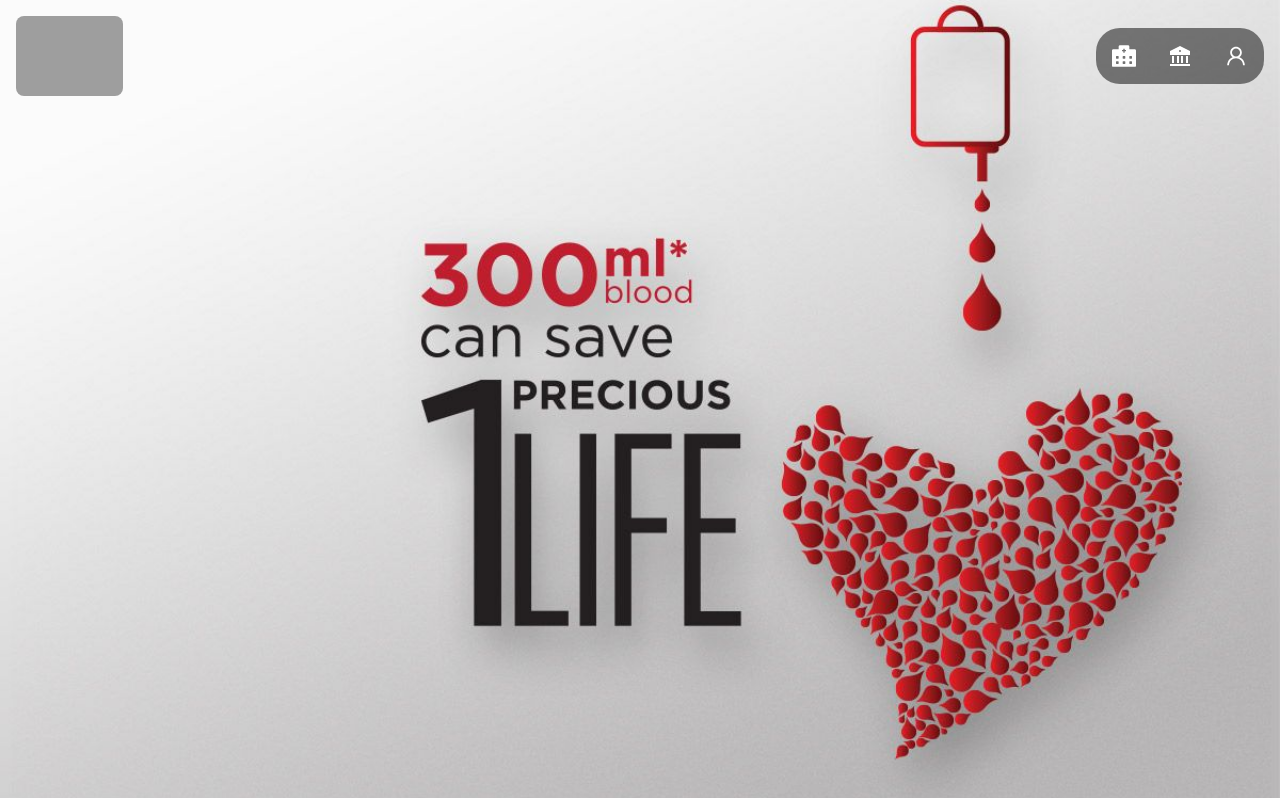
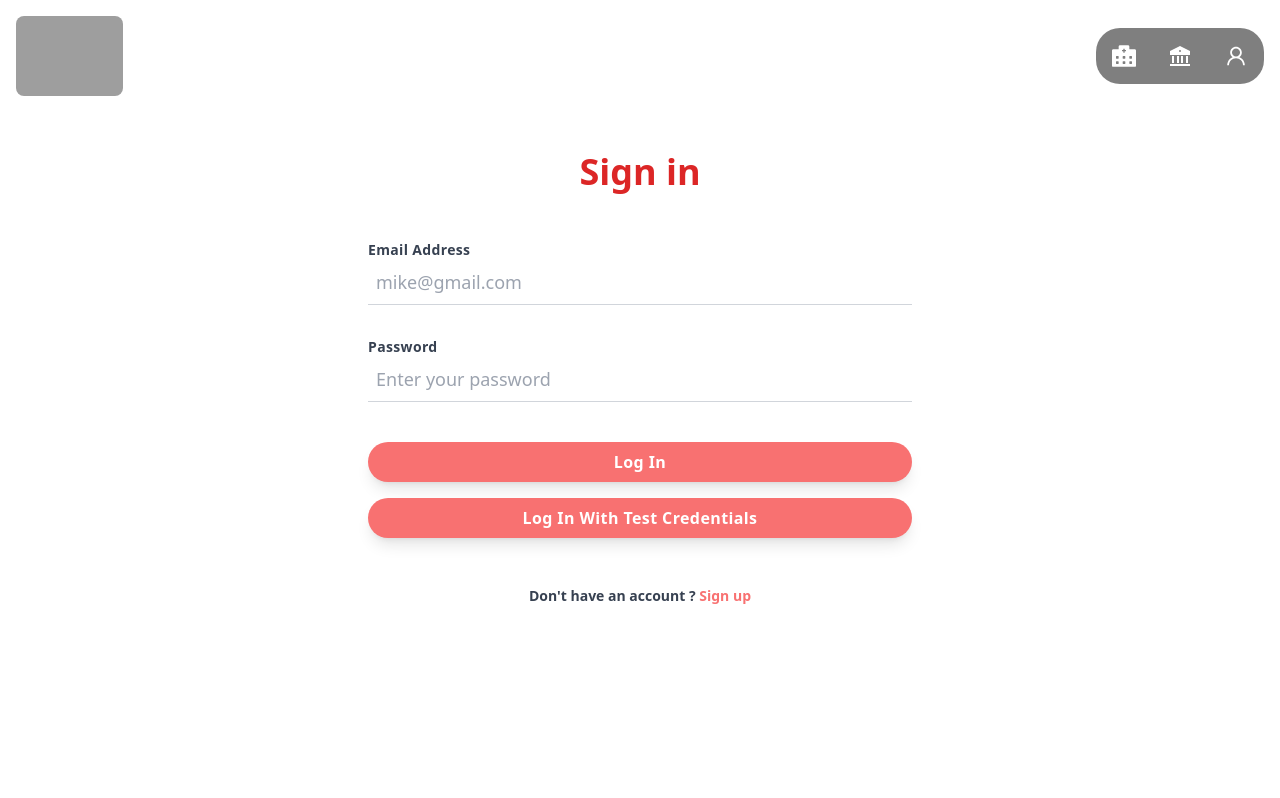
Before and after one commit to Parshaw-Bhattacharjee/life-blood, a React (Create React App) app: page /login/donor in a window 1280 px wide. Shown: the top 798 px of the page. Built offline with nearby package versions, Linux system fonts and the light colour scheme; grey boxes are pictures that could not be loaded.

Commit message:
added login page

```diff
--- a/src/components/NavBar.js
+++ b/src/components/NavBar.js
@@ -2,12 +2,17 @@ import { React } from 'react';
 import { AiOutlineUser } from 'react-icons/ai';
 import { FaHospitalAlt } from 'react-icons/fa';
 import { RiBankFill } from 'react-icons/ri';
-import { Link, useNavigate } from 'react-router-dom';
+import { Link, useLocation, useNavigate } from 'react-router-dom';
 
 const NavBar = () => {
+  const location = useLocation();
   const navigate = useNavigate();
   return (
-    <div className='fixed top-0 left-0 right-0 w-full flex justify-between items-center p-4'>
+    <div
+      className={`fixed top-0 left-0 right-0  w-full flex justify-between items-center p-4 ${
+        location.pathname !== '/' ? 'bg-white' : ''
+      }`}
+    >
       <div className=''>
         <img
           onClick={() => navigate('/')}
@@ -19,17 +24,17 @@ const NavBar = () => {
       <nav>
         <ul className='flex gap-8 p-4 bg-black/50 text-white rounded-3xl md:text-2xl'>
           <li>
-            <Link to={'/hospital'}>
+            <Link to={'/login/hospital'}>
               <FaHospitalAlt />
             </Link>
           </li>
           <li>
-            <Link to={'/blood_bank'}>
+            <Link to={'/login/blood_bank'}>
               <RiBankFill />
             </Link>
           </li>
           <li>
-            <Link to={'/donor'}>
+            <Link to={'/login/donor'}>
               <AiOutlineUser />
             </Link>
           </li>
--- a/src/pages/Auth/Login.jsx
+++ b/src/pages/Auth/Login.jsx
@@ -1,68 +1,127 @@
-import React from "react";
+import React from 'react';
+import { Link } from 'react-router-dom';
+import { useState } from 'react';
 const Login = ({ user }) => {
-  const [showModal, setShowModal] = React.useState(false);
+  const [showPassword, setShowPassword] = useState(false);
   return (
-    <>
-      <div className="bg-blood-donation-image w-full h-screen bg-cover bg-center items-center flex px-4"></div>
+    <div className='mt-28 w-full min-h-screen flex  flex-col bg-white'>
+      <div className='w-full md:w-1/2 bg-white mt-10 px-12 self-center'>
+        <h2 className='text-center text-4xl text-red-600 font-display font-semibold'>
+          Sign in
+        </h2>
+        <div className='mt-12'>
+          <form>
+            <div className='flex flex-col'>
+              <div className='text-sm font-bold text-gray-700 tracking-wide'>
+                Email Address
+              </div>
+              <div className='border-b border-gray-300'>
+                <input
+                  className='w-full text-lg p-2 focus:outline-none'
+                  type='email'
+                  //   value={loginInput.email}
+                  onChange={(e) => {
+                    // setLoginInput({ ...loginInput, email: e.target.value });
+                    // if (!validateEmail(e.target.value)) {
+                    //   setLoginInputError({
+                    //     ...loginInputError,
+                    //     email: 'Email should be in correct format',
+                    //   });
+                    // } else {
+                    //   setLoginInputError({ ...loginInputError, email: '' });
+                    // }
+                  }}
+                  placeholder='mike@gmail.com'
+                  required
+                />
+              </div>
+              {/* {loginInputError.email ? (
+                <div className='text-red-500 font-semibold self-center text-sm'>
+                  {loginInputError.email}
+                </div>
+              ) : null} */}
+            </div>
+            <div className='mt-8 flex flex-col'>
+              <div className='flex justify-between items-center'>
+                <div className='text-sm font-bold text-gray-700 tracking-wide'>
+                  Password
+                </div>
+              </div>
+              <div className='flex items-center border-b border-gray-300'>
+                <input
+                  //   value={loginInput.password}
+                  className='w-full text-lg p-2  focus:outline-none'
+                  type={showPassword ? 'text' : 'password'}
+                  onChange={(e) => {
+                    // setLoginInput({ ...loginInput, password: e.target.value });
+                    // if (e.target.value !== '') {
+                    //   setLoginInputError({
+                    //     ...loginInputError,
+                    //     password: '',
+                    //   });
+                    // }
+                  }}
+                  placeholder='Enter your password'
+                  required
+                />
+                {!showPassword ? (
+                  <i
+                    onClick={() => setShowPassword(true)}
+                    className='text-lg cursor-pointer text-txt-secondary-color far fa-eye-slash'
+                  ></i>
+                ) : (
+                  <i
+                    onClick={() => setShowPassword(false)}
+                    className='text-lg cursor-pointer text-txt-secondary-color far fa-eye'
+                  ></i>
+                )}
+              </div>
+              {/* {loginInputError.password ? (
+                <div className='text-red-500 font-semibold self-center text-sm'>
+                  {loginInputError.password}
+                </div>
+              ) : null} */}
+            </div>
+            <div className='mt-10 flex flex-col gap-4'>
               <button
-        className="bg-pink-500 text-white active:bg-pink-600 font-bold uppercase text-sm px-6 py-3 rounded shadow hover:shadow-lg outline-none focus:outline-none mr-1 mb-1 ease-linear transition-all duration-150"
-        type="button"
-        onClick={() => setShowModal(true)}
+                className='bg-red-400 text-white p-3 sm:p-2 w-full rounded-full tracking-wide
+                                font-semibold font-display focus:outline-none focus:shadow-outline active:bg-blue-500
+                                shadow-lg'
+                type='submit'
               >
-        Open small modal
+                Log In
               </button>
-      {showModal ? (
-        <>
-          <div className="justify-center items-center flex overflow-x-hidden overflow-y-auto fixed inset-0 z-50 outline-none focus:outline-none">
-            <div className="relative w-auto my-6 mx-auto max-w-sm">
-              {/*content*/}
-              <div className="border-0 rounded-lg shadow-lg relative flex flex-col w-full bg-white outline-none focus:outline-none">
-                {/*header*/}
-                <div className="flex items-start justify-between p-5 border-b border-solid border-slate-200 rounded-t">
-                  <h3 className="text-3xl font-semibold">Login Page</h3>
               <button
-                    className="p-1 ml-auto bg-transparent border-0 text-black opacity-5 float-right text-3xl leading-none font-semibold outline-none focus:outline-none"
-                    onClick={() => setShowModal(false)}
+                type='submit'
+                // onClick={() => {
+                //   setLoginInput({
+                //     email: 'rohan@gmail.com',
+                //     password: '1234abcd',
+                //   });
+                //   setLoginInputError({ email: '', password: '' });
+                // }}
+                className='bg-red-400 outline-primary text-white p-3 sm:p-2 w-full rounded-full tracking-wide
+                                font-semibold font-display focus:outline-none focus:shadow-outline active:bg-blue-500
+                                shadow-lg'
               >
-                    <span className="bg-transparent text-black opacity-5 h-6 w-6 text-2xl block outline-none focus:outline-none">
-                      ×
-                    </span>
+                Log In With Test Credentials
               </button>
             </div>
-                {/*body*/}
-                <div className="relative p-6 flex-auto">
-                  <p className="my-4 text-slate-500 text-lg leading-relaxed">
-                    I always felt like I could do anything. That’s the main
-                    thing people are controlled by! Thoughts- their perception
-                    of themselves! They're slowed down by their perception of
-                    themselves. If you're taught you can’t do anything, you
-                    won’t do anything. I was taught I could do everything.
-                  </p>
-                </div>
-                {/*footer*/}
-                <div className="flex items-center justify-end p-6 border-t border-solid border-slate-200 rounded-b">
-                  <button
-                    className="text-red-500 background-transparent font-bold uppercase px-6 py-2 text-sm outline-none focus:outline-none mr-1 mb-1 ease-linear transition-all duration-150"
-                    type="button"
-                    onClick={() => setShowModal(false)}
+          </form>
+          <div className='mt-12 text-sm font-display font-semibold text-gray-700 text-center'>
+            Don't have an account ?{' '}
+            <Link
+              to={'/signup'}
+              replace={true}
+              //   state={location.state}
+              className='cursor-pointer text-red-400 hover:text-red-600'
             >
-                    Close
-                  </button>
-                  <button
-                    className="bg-emerald-500 text-white active:bg-emerald-600 font-bold uppercase text-sm px-6 py-3 rounded shadow hover:shadow-lg outline-none focus:outline-none mr-1 mb-1 ease-linear transition-all duration-150"
-                    type="button"
-                    onClick={() => setShowModal(false)}
-                  >
-                    Save Changes
-                  </button>
+              Sign up
+            </Link>
           </div>
         </div>
       </div>
     </div>
-          <div className="opacity-25 fixed inset-0 z-40 bg-black"></div>
-        </>
-      ) : null}
-    </>
   );
 };
 export default Login;
```
Lines whose indentation alone changed are shown as unchanged.
